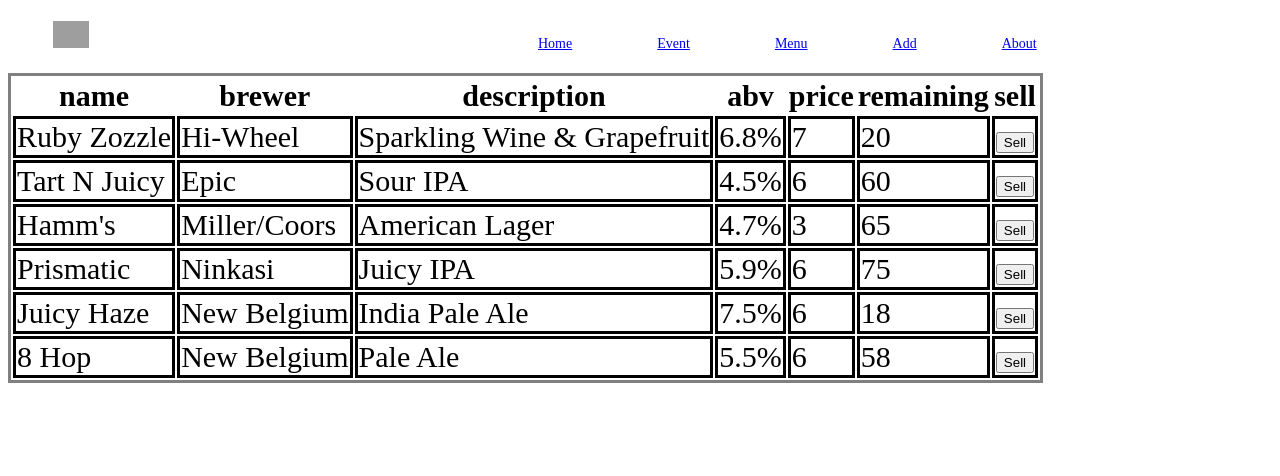
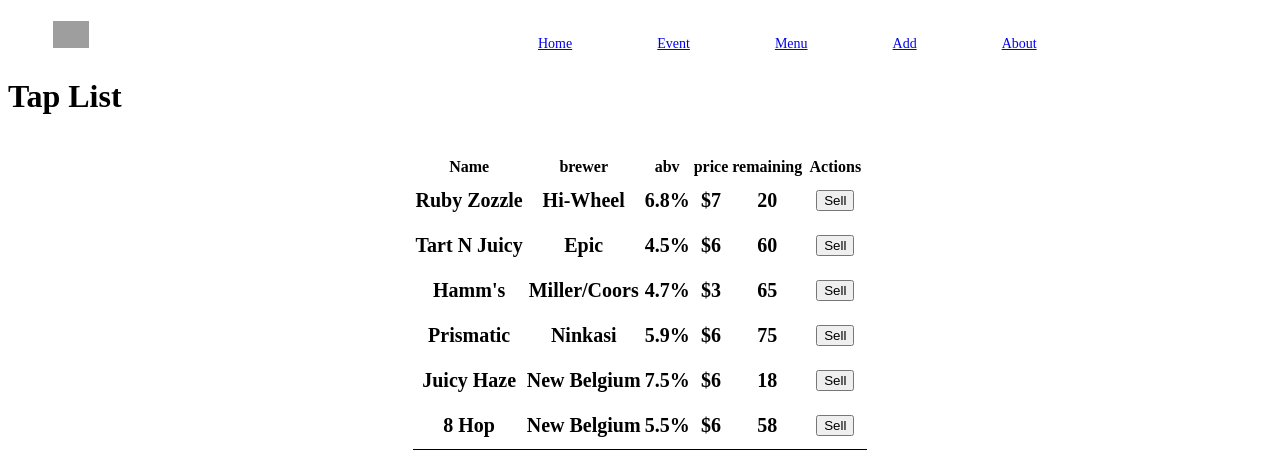
Before and after one commit to leqiangzhu/react-friday, a React app: page /#/menu in a window 1280 px wide. Shown: the top 476 px of the page. Built offline with nearby package versions, Linux system fonts and the light colour scheme; grey boxes are pictures that could not be loaded.

Commit message:
finish add function

```diff
--- a/src/components/App.jsx
+++ b/src/components/App.jsx
@@ -1,48 +1,164 @@
 import React from 'react';
+import { Switch, Route } from 'react-router-dom';
+import TapList from './TapList';
+import NewTapForm from './NewTapForm';
+import Error404 from './Error404';
+import Header from './Header';
+import Home from './Home'
+
 //import PropTypes from 'prop-types';
-import { Link } from 'react-router-dom';
-import { Switch, Route } from 'react-router-dom';
-import MasterKegList from '../components/Tap';
-import Header from './Header';
-import Error404 from './Error404';
-import Home from './Home';
-import NewTapForm from './NewTapForm'
-import Event from './Event'
-import About from './About'
-//import bootstrap from '../node_modules/bootstrap/dist/css/bootstrap.min.css';
 
 
+class App extends React.Component {
+  constructor(props) {
+    super(props);
+    this.state = {
+      masterKegList: [
+        {
+          name: "Ruby Zozzle",
+          brewer: "Hi-Wheel",
+          description: "Sparkling Wine & Grapefruit",
+          abv: "6.8%",
+          price: "7",
+          remaining: "20"
+        },
+        {
+          name: "Tart N Juicy",
+          brewer: "Epic",
+          description: "Sour IPA",
+          abv: "4.5%",
+          price: "6",
+          remaining: "60"
+        },
+        {
+          name: "Hamm's",
+          brewer: "Miller/Coors",
+          description: "American Lager",
+          abv: "4.7%",
+          price: "3",
+          remaining: "65"
+        },
+        {
+          name: "Prismatic",
+          brewer: "Ninkasi",
+          description: "Juicy IPA",
+          abv: "5.9%",
+          price: "6",
+          remaining: "75"
+        },
+        {
+          name: "Juicy Haze",
+          brewer: "New Belgium",
+          description: "India Pale Ale",
+          abv: "7.5%",
+          price: "6",
+          remaining: "18"
+        },
+        {
+          name: "8 Hop",
+          brewer: "New Belgium",
+          description: "Pale Ale",
+          abv: "5.5%",
+          price: "6",
+          remaining: "58"
+        }
+      ]
+    };
+    this.handleAddingNewBeerToList = this.handleAddingNewBeerToList.bind(this);
+    this.handleSellTap = this.handleSellTap.bind(this);
+  }
 
+  handleAddingNewBeerToList(newTicket) {
+    let newMasterKegList = this.state.masterKegList.slice();
+    newMasterKegList.push(newTicket);
+    this.setState({ masterKegList: newMasterKegList });
+  }
 
-function App(){
+  // handleEditingABeer(index) {
+  //   let foundBeer = this.state.masterKegList[index];
+  //   this.setState({
+  //     currentlyEditingBeer: foundBeer,
+  //     currentlyEditingStatus: true,
+  //     currrentlyEditingIndex: index
+  //   });
+  // }
+
+  // handleFinishEditingBeer(editedBeer) {
+  //   let newMasterKegList = this.state.masterKegList.slice();
+  //   newMasterKegList[this.state.currrentlyEditingIndex] = editedBeer;
+  //   this.setState({
+  //     masterKegList: newMasterKegList,
+  //     currentlyEditingStatus: false,
+  //     currentlyEditingBeer: null,
+  //     currrentlyEditingIndex: null
+  //   });
+  // }
+
+  handleSellTap(index) {
+    let newMasterKegList = this.state.masterKegList.slice();
+    let foundBeer = this.state.masterKegList[index];
+    if (foundBeer.remaining > 0) {
+      foundBeer.remaining--;
+      newMasterKegList[index] = foundBeer;
+      this.setState({ masterKegList: newMasterKegList });
+    } else {
+      foundBeer.remaining;
+    }
+  }
+
+  // handleDeletingBeer(index) {
+  //   var newMasterKegList = this.state.masterKegList.slice();
+  //   newMasterKegList.splice(index, 1);
+  //   this.setState({ masterKegList: newMasterKegList });
+  // }
+
+  render() {
+    if (this.state.currentlyEditingStatus) {
+      this.editFormView = (
+        <EditBeer
+          // // handleFinishEditingBeer={this.handleFinishEditingBeer}
+          keg={this.state.currentlyEditingBeer}
+        />
+      );
+    } else {
+      this.editFormView = null;
+    }
 
     return (
       <div>
         <style jsx>{`
-      .html-warp{
-
-      }
           font-family: Helvetica;
         `}</style>
-  <div className="html-warp">
+        <Header />
 
+        <Switch>
+        <Route exact path='/' component={Home} />
 
-      <Header/>
-      <Switch>
-        <Route exact path='/menu' component={MasterKegList} />
-        <Route exact path='/' component={Home} />
-        <Route exact path='/newtap' component={NewTapForm} />
-        <Route exact path='/event' component={Event} />
-        <Route exact path='/about' component={About} />
+          <Route
+            exact
+            path="/menu"
+            render={() => (
+              <TapList
+                // deleteBeer={this.handleDeletingBeer}
+                sellPint={this.handleSellTap}
+                beerList={this.state.masterKegList}
+                // onEditingBeer={this.handleEditingABeer}
+              />
+            )}
+          />
 
+          <Route
+            path="/newtap"
+            render={() => (
+              <NewTapForm onNewTapCreation={this.handleAddingNewBeerToList} />
+            )}
+          />
           <Route component={Error404} />
         </Switch>
-      </div>
+
       </div>
     );
   }
-
-//App.propTypes = {
-//};
+}
 
 export default App;
--- a/src/components/NewTapForm.jsx
+++ b/src/components/NewTapForm.jsx
@@ -1,4 +1,6 @@
 import React from 'react';
+import PropTypes from 'prop-types';
+
 
 function NewTapForm(props) {
   let _name = null;
@@ -9,6 +11,10 @@
   let _remaining = null;
 
   function handleNewTapFormSubmission(event){
+    console.log('handleNewTapFormSubmission!!');
+    console.log( _name);
+    console.log(_name.value);
+
     event.preventDefault();
     props.onNewTapCreation({
       name: _name.value,
@@ -18,12 +24,12 @@
       price: _price.value,
       remaining: 124
     });
-        _name.value="";
-        _brewer.value="";
-        _description.value="";
-        _price.value="";
-        _abv.value="";
-        _remaining.value="";
+    _name.value='';
+    _brewer.value='';
+    _description.value='';
+    _price.value='';
+    _abv.value='';
+    _remaining.value='';
   }
   return (
     <div>
@@ -59,39 +65,42 @@
           type='text'
           id='name'
           placeholder='tap name'
-                    ref = {(input) => (_name = input)}
+          ref={input => {
+            _name = input;
+          }}
         />
         <br></br>
         <input
           type='text'
           id='brewer'
           placeholder='tap brewer'
-                    ref = {(input) => (_brewer = input)} />
+          ref={input => {
+            _brewer = input;
+          }} />
         <br></br>
         <input
           type='text'
           id='description'
           placeholder='tap description'
-                    ref = {(input) => (_description = input)}  />
+          ref={input => {
+            _description = input;
+          }} />
         <br></br>
         <input
           type='text'
           id='abv'
           placeholder='tap abv'
-                    ref = {(input) => (_abv = input)} />
+          ref={input => {
+            _abv = input;
+          }} />
         <br></br>
         <input
           type='text'
           id='price'
           placeholder='tap price'
-                    ref = {(input) => (_price = input)} />
-                <br></br>
-
-                <input
-                    type='text'
-                    id='remaining'
-                    placeholder='tap remaining'
-                    ref = {(input) => (_remaining = input)} />
+          ref={input => {
+            _price = input;
+          }} />
         <br></br>
 
         <button type='submit'>SUBMIT!</button>
@@ -99,5 +108,7 @@
     </div>
   );
 }
-
+NewTapForm.propTypes = {
+  onNewTapCreation: PropTypes.func
+};
 export default NewTapForm;
--- a/src/components/Tap.jsx
+++ b/src/components/Tap.jsx
@@ -1,67 +1,40 @@
-import React from 'react';
-import getMasterKegList from '../services/TapList';
+import React from "react";
 
 
-export default function Tap (props) {
-  function handleSellTap(){
-    props.onSellTap(props.index)
+function Tap(props) {
+  function handleSellTap() {
+    props.onSellTap(props.index);
   }
-  const masterKegList = getMasterKegList();
-
 
   return (
-     <div className="taplist">
-       <style jsx>{`
-        table {
-            font-size:30px;
-            postion:center;
+    <tr class="row">
+      <style jsx>{`
+        .row {
+          margin: 40px auto;
+        }
+        td {
+          font-size: 20px;
+          font-weight: bold;
+          text-align: center;
+        }
 
-            border-style: solid;
-
-        }
-        td{
-            border-style: solid;
-
-        }
-        img {
-          top:0;
-         width:100%;
+        button {
+          margin: 10px;
         }
       `}</style>
+      <td>{props.name}</td>
+      <td>{props.brewer}</td>
+      <td>{props.abv}</td>
+      <td>${props.price}</td>
+      <td>{props.remaining}</td>
+      <td>
+        <button className="btn btn-success" onClick={handleSellTap}>
+          Sell
+        </button>
 
-      <table className="table">
-    <thead className="thead-dark">
-      <tr>
-        <th scope="col">name</th>
-        <th scope="col">brewer</th>
-        <th scope="col">description</th>
-        <th scope="col">abv</th>
-        <th scope="col">price</th>
-        <th scope="col">remaining</th>
-        <th scope="col">sell</th>
-      </tr>
-    </thead>
-    <tbody>
-      {masterKegList.map((Keg, index) =>
-       // <Schedule key={index} schedule = {Keg} />
-       <tr key={index}>
-        <td>{Keg.name}</td>
-        <td>{Keg.brewer}</td>
-        <td>{Keg.description}</td>
-        <td>{Keg.abv}</td>
-        <td>{Keg.price}</td>
-        <td>{Keg.remaining}</td>
-        <td> <button onClick={handleSellTap}>
-          Sell
-        </button></td>
-      </tr>
-      )
-      }
-    </tbody>
-    </table>
-     </div>
+      </td>
+    </tr>
+  );
+}
 
-
-  );
-
-}
+export default Tap;
--- /dev/null
+++ b/src/components/TapList.jsx
@@ -0,0 +1,53 @@
+import React from "react";
+import PropTypes from "prop-types";
+import Tap from "./Tap";
+
+function TapList(props) {
+  return (
+    <div>
+      <style jsx>{`
+
+        table {
+          margin: 40px auto;
+          border-bottom: 1px solid black;
+        }
+      `}</style>
+      <div class="container">
+        <h1>Tap List</h1>
+        <table className="table table-striped">
+          <thead className="thead-dark">
+            <tr>
+              <th scope="col">Name</th>
+              <th scope="col">brewer</th>
+              <th scope="col">abv</th>
+              <th scope="col">price</th>
+              <th scope="col">remaining</th>
+              <th scope="col">Actions</th>
+            </tr>
+          </thead>
+          <tbody>
+            {props.beerList
+              .map((keg, index) => (
+                <Tap
+                  name={keg.name}
+                  brewer={keg.brewer}
+                  description={keg.description}
+                  abv={keg.abv}
+                  price={keg.price}
+                  remaining={keg.remaining}
+                  index={index}
+              //vote down
+
+                />
+              ))}
+          </tbody>
+        </table>
+      </div>
+    </div>
+  );
+}
+
+TapList.propTypes = {
+  tapList: PropTypes.array
+};
+export default TapList;
--- a/src/services/TapList.js
+++ /dev/null
@@ -1,55 +0,0 @@
-const masterKegList = [
-    {
-        name: 'Ruby Zozzle',
-        brewer: 'Hi-Wheel',
-        description: 'Sparkling Wine & Grapefruit',
-        abv: '6.8%',
-        price: '7',
-        remaining: '20'
-    },
-    {
-        name: 'Tart N Juicy',
-        brewer: 'Epic',
-        description: 'Sour IPA',
-        abv: '4.5%',
-        price: '6',
-        remaining: '60'
-    },
-    {
-        name: 'Hamm\'s',
-        brewer: 'Miller/Coors',
-        description: 'American Lager',
-        abv: '4.7%',
-        price: '3',
-        remaining: '65'
-    },
-    {
-        name: 'Prismatic',
-        brewer: 'Ninkasi',
-        description: 'Juicy IPA',
-        abv: '5.9%',
-        price: '6',
-        remaining: '75'
-    },
-    {
-        name: 'Juicy Haze',
-        brewer: 'New Belgium',
-        description: 'India Pale Ale',
-        abv: '7.5%',
-        price: '6',
-        remaining: '18'
-    },
-    {
-        name: '8 Hop',
-        brewer: 'New Belgium',
-        description: 'Pale Ale',
-        abv: '5.5%',
-        price: '6',
-        remaining: '58'
-    }
-]
-
-
-export default function getMasterKegList() {
-    return masterKegList;
-}
```
Also changed, not shown: src/components/Home.jsx (+4 -4 lines), src/components/Header.jsx (indentation only). Lines whose indentation alone changed are shown as unchanged.
